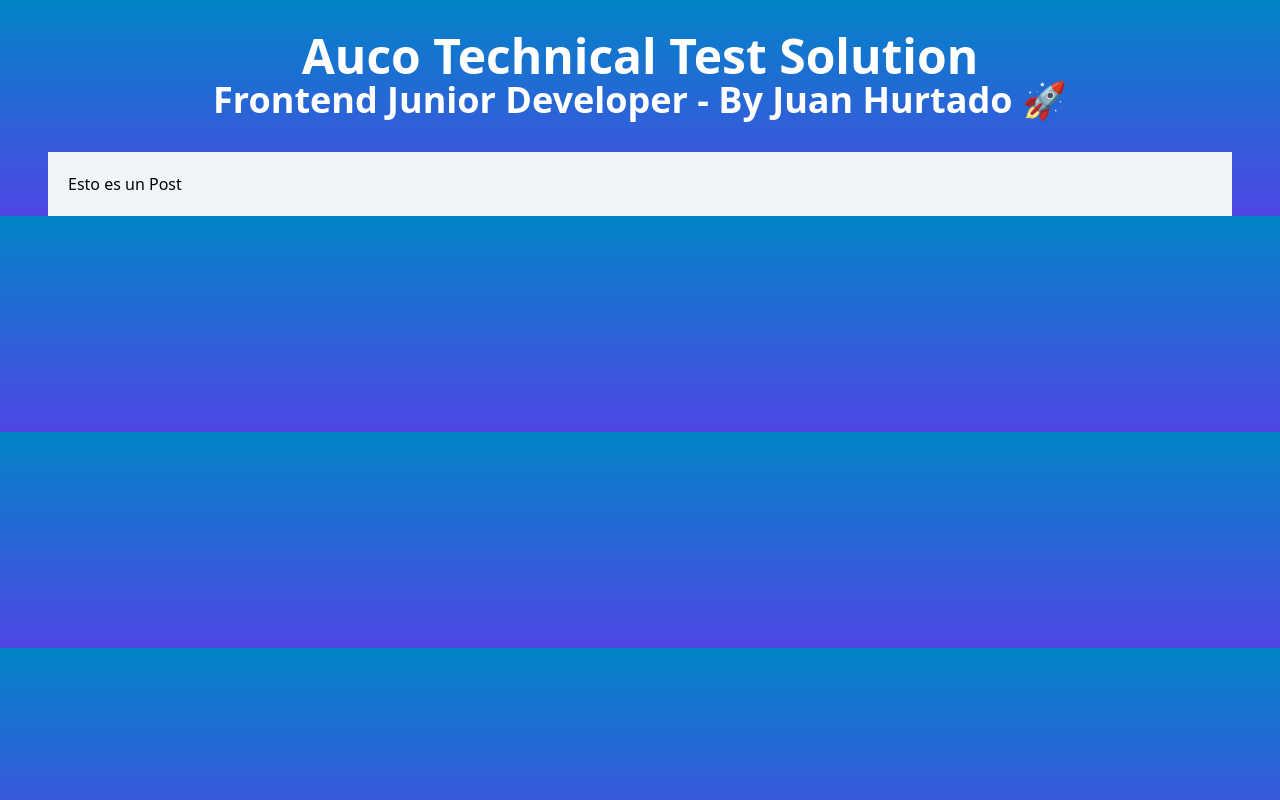
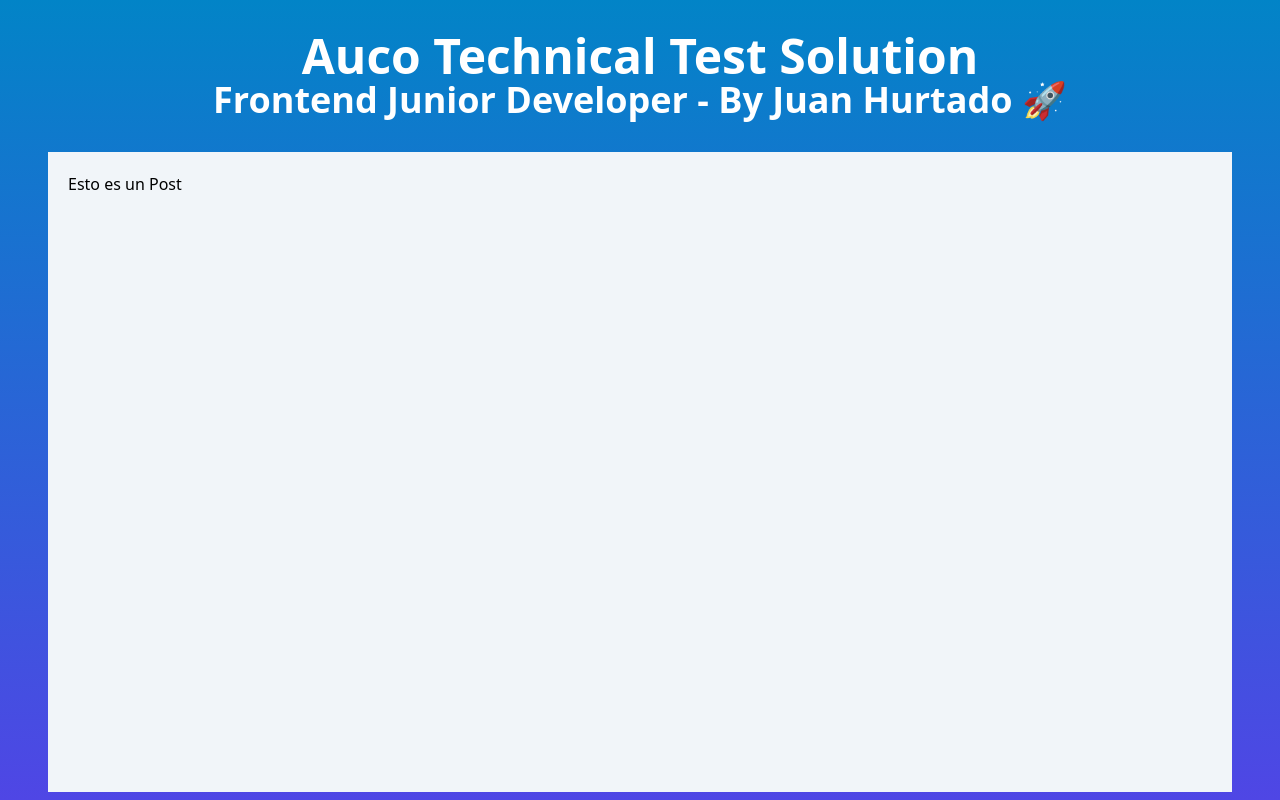
Before and after one commit to ElHurta/auco-tech-test, a Next.js app: page /posts in a window 1280 px wide. Built offline with nearby package versions, Linux system fonts and the light colour scheme.

Commit message:
css height ajustment

```diff
--- a/src/app/components/postsList.tsx
+++ b/src/app/components/postsList.tsx
@@ -14,7 +14,7 @@ export default async function postsList (): Promise<JSX.Element> {
   const posts = await getAllPosts()
 
   return (
-    <section className='my-5 grid grid-cols-1 sm:grid-cols-2 md:grid-cols-3 lg-md-cols-4 gap-2'>
+    <section className='my-5 grid grid-cols-1 sm:grid-cols-2 md:grid-cols-3 lg:grid-cols-4 gap-2'>
       {
         posts.map((post: Post) => (
           <PostComponent
--- a/src/app/layout.tsx
+++ b/src/app/layout.tsx
@@ -16,13 +16,13 @@ export default function RootLayout ({
 }): JSX.Element {
   return (
     <html lang='en'>
-      <body className='m-0 box-border flex items-center bg-gradient-to-b from-sky-600 to-indigo-600'>
-        <main className='w-full flex-col px-12 items-center'>
+      <body className='h-screen m-0 box-border flex items-center bg-gradient-to-b from-sky-600 to-indigo-600'>
+        <main className='w-full h-full flex-col px-12 items-center'>
           <header className=' m-8 text-center font-sans'>
             <h1 className='text-2xl sm:text-4xl md:text-5xl text-white font-bold'>Auco Technical Test Solution</h1>
             <h2 className='text-1xl sm:text-3x md:text-4xl text-white font-semibold'>Frontend Junior Developer - By Juan Hurtado 🚀</h2>
           </header>
-          <main className='w-full items-center p-5 bg-slate-100'>
+          <main className='w-full h-4/5 overflow-auto items-center p-5 bg-slate-100'>
             {children}
           </main>
         </main>
```
